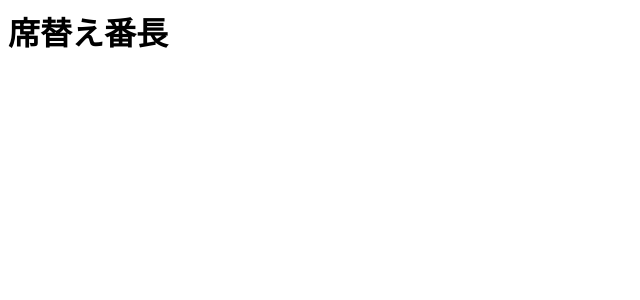
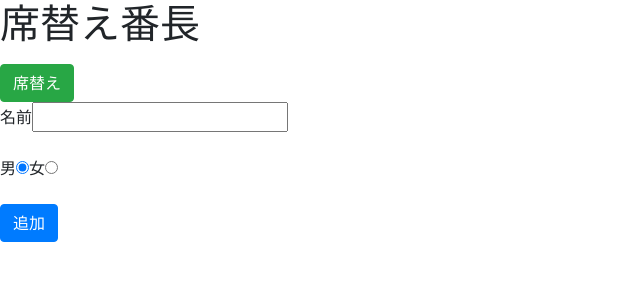
Before and after one commit to yoshioka-s/ReactHandsOn, a React app: page / in a window 1280 px wide. Shown: the top 300 px of the page, without its empty margins (0-640 px from the left). Built offline with nearby package versions, Linux system fonts and the light colour scheme.

Commit message:
single compoent

```diff
--- a/package.json
+++ b/package.json
@@ -10,8 +10,11 @@
   "author": "yoshioka-s",
   "license": "ISC",
   "dependencies": {
+    "bootstrap": "^4.5.0",
+    "lodash": "^4.17.19",
     "react": "^16.13.1",
-    "react-dom": "^16.13.1"
+    "react-dom": "^16.13.1",
+    "react-icons": "^3.10.0"
   },
   "devDependencies": {
     "@babel/core": "^7.10.4",
--- a/src/components/App.js
+++ b/src/components/App.js
@@ -1,10 +1,84 @@
-import React from 'react'
+import React, { useState } from 'react'
+import _ from 'lodash'
+import { FaMars, FaVenus } from 'react-icons/fa'
+import './App.module.css'
 
 function App() {
+  const defaultForm = { name: '', gender: 0 }
+  const [form, setForm] = useState(defaultForm)
+
+  function changeName(e) {
+    setForm({ ...form, name: e.target.value })
+  }
+  function changegender(value) {
+    setForm({ ...form, gender: value })
+  }
+  const genderOptions = [
+    { value: 0, label: '男' },
+    { value: 1, label: '女' },
+  ]
+
+  const [members, setMembers] = useState([])
+  function addMember(e) {
+    e.preventDefault()
+    const newMember = { ...form }
+    setMembers([...members, newMember])
+    setForm(defaultForm)
+  }
+
+  function shuffle() {
+    const shuffledMembers = _.shuffle(members)
+    setMembers(shuffledMembers)
+  }
+
   return (
-    <>
+    <div className="app">
       <h1>席替え番長</h1>
-    </>
+      <div className="wrapper">
+        <div className="members">
+          <ul>
+            {members.map((member, i) => {
+              const icon = member.gender ? <FaVenus /> : <FaMars />
+              const iconClass = member.gender ? 'female' : 'male'
+              return (
+                <li key={i}>
+                  <i className={iconClass}>{icon}</i>
+
+                  {member.name}
+                </li>
+              )
+            })}
+          </ul>
+          <button onClick={shuffle} className="btn btn-success">
+            席替え
+          </button>
+        </div>
+        <form onSubmit={addMember} className="member-form form">
+          <div className="form-group">
+            <label>
+              名前
+              <input type="text" value={form.name} onChange={changeName} />
+            </label>
+          </div>
+          <div className="form-group">
+            {genderOptions.map((option) => (
+              <label key={option.value}>
+                {option.label}
+                <input
+                  type="radio"
+                  value={option.value}
+                  onChange={() => changegender(option.value)}
+                  checked={form.gender === option.value}
+                />
+              </label>
+            ))}
+          </div>
+          <button type="submit" className="btn btn-primary">
+            追加
+          </button>
+        </form>
+      </div>
+    </div>
   )
 }
 
--- /dev/null
+++ b/src/components/App.module.css
@@ -0,0 +1,22 @@
+.app {
+  margin: 50px;
+}
+
+.wrapper {
+  display: flex;
+}
+
+.members {
+  flex-basis: 50%;
+}
+
+.member-form {
+  flex-basis: 50%;
+}
+
+.female {
+  color: pink;
+}
+.male {
+  color: blue;
+}
--- a/src/index.js
+++ b/src/index.js
@@ -1,5 +1,6 @@
 import React from 'react'
 import { render } from 'react-dom'
 import App from './components/App'
+import 'bootstrap/dist/css/bootstrap.min.css'
 
 render(<App />, window.document.getElementById('root'))
--- a/webpack.config.js
+++ b/webpack.config.js
@@ -5,17 +5,15 @@ module.exports = {
   module: {
     rules: [
       { test: /\.js(x?)$/, exclude: /node_modules/, loader: 'babel-loader' },
-      { test: /\.css$/, exclude: /node_modules/, use: [
-        'style-loader', 'css-loader'
-      ]},
-      { test: /\.html$/, loader: 'html-loader' }
-    ]
+      { test: /\.css$/, use: ['style-loader', 'css-loader'] },
+      { test: /\.html$/, loader: 'html-loader' },
+    ],
   },
 
   devServer: {
     contentBase: path.join(__dirname, 'dist'),
     compress: false,
-    port: 8080
+    port: 8080,
   },
 
   devtool: 'sourcemap',
@@ -23,7 +21,7 @@ module.exports = {
   plugins: [
     new HtmlWebpackPlugin({
       template: './src/index.html',
-      filename: 'index.html'
-    })
-  ]
+      filename: 'index.html',
+    }),
+  ],
 }
```
Also changed, not shown: 1 other file (tests, documents, lock files or other folders).
